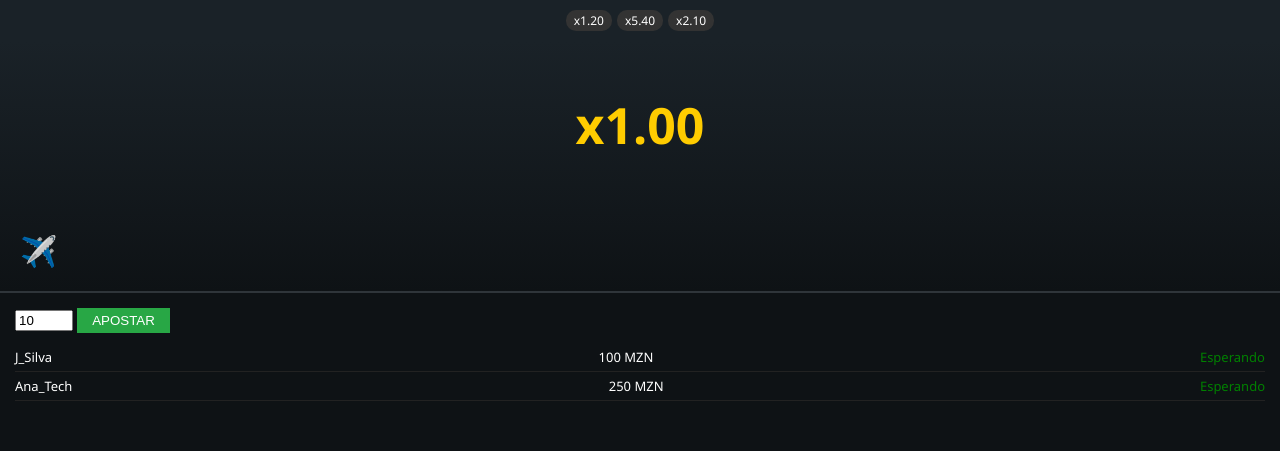
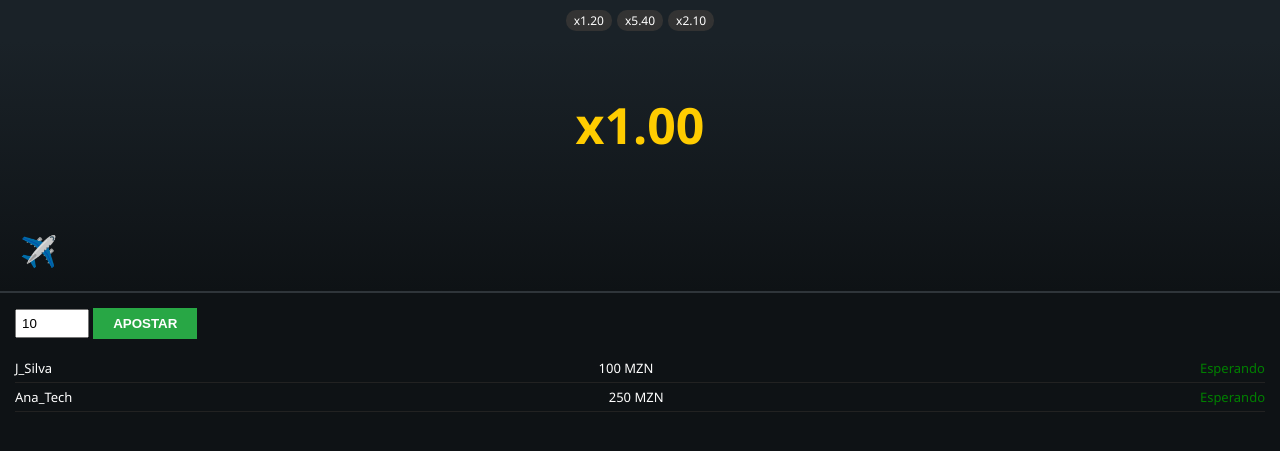
Before and after one commit to rquinoricardo-dotcom/jogo-aviao, a Flask app: page / in a window 1280 px wide. Shown: the top 451 px of the page. Run offline with Flask 3, Linux system fonts and the light colour scheme.

Commit message:
Update index.html

```diff
--- a/templates/index.html
+++ b/templates/index.html
@@ -1,22 +1,23 @@
 <!DOCTYPE html>
 <html lang="pt-br">
 <head>
+    <!-- Código do AdSense para validação -->
+    <script async src="https://pagead2.googlesyndication.com/pagead/js/adsbygoogle.js?client=ca-pub-7828058261440114" crossorigin="anonymous"></script>
+
     <meta charset="UTF-8">
     <meta name="viewport" content="width=device-width, initial-scale=1.0">
     <title>Aviator Pro</title>
     <style>
         body { background: #0e1215; color: #fff; font-family: 'Segoe UI', sans-serif; margin: 0; }
         .container { display: flex; flex-direction: column; height: 100vh; }
-        /* Painel Gráfico */
         #grafico { background: linear-gradient(to bottom, #1a2228, #0e1215); height: 250px; position: relative; overflow: hidden; border-bottom: 2px solid #2f353a; }
         #aviao { position: absolute; bottom: 20px; left: 20px; font-size: 30px; transition: 0.1s; }
         #multiplicador { position: absolute; top: 50px; width: 100%; text-align: center; font-size: 50px; font-weight: bold; color: #ffcc00; }
-        /* Histórico de Rodadas */
         #historico { display: flex; gap: 5px; padding: 10px; background: #1a2228; justify-content: center; }
         .rodada-antiga { font-size: 12px; padding: 2px 8px; border-radius: 10px; background: #333; }
-        /* Painel de Apostas */
         .apostas-painel { padding: 15px; }
         .player-row { display: flex; justify-content: space-between; padding: 5px 0; border-bottom: 1px solid #222; font-size: 13px; }
+        .btn-apostar { background: #28a745; color: white; border: none; padding: 8px 20px; font-weight: bold; cursor: pointer; }
     </style>
 </head>
 <body>
@@ -34,9 +35,9 @@
     </div>
 
     <div class="apostas-painel">
-        <input type="number" id="valor" value="10" style="width: 50px;">
-        <button id="btn-apostar" style="background: #28a745; color: white; border: none; padding: 5px 15px;">APOSTAR</button>
-        <div id="lista-jogadores" style="margin-top: 10px;">
+        <input type="number" id="valor" value="10" style="width: 60px; padding: 5px;">
+        <button id="btn-apostar" class="btn-apostar">APOSTAR</button>
+        <div id="lista-jogadores" style="margin-top: 15px;">
             <div class="player-row"><span>J_Silva</span><span>100 MZN</span><span style="color:green">Esperando</span></div>
             <div class="player-row"><span>Ana_Tech</span><span>250 MZN</span><span style="color:green">Esperando</span></div>
         </div>
@@ -59,6 +60,7 @@
                 clearInterval(intervalo);
                 alert("O avião voou! Final: x" + mult.toFixed(2));
                 mult = 1.00;
+                multDisplay.innerText = 'x1.00';
                 aviao.style.left = "20px";
                 aviao.style.bottom = "20px";
             }
```
